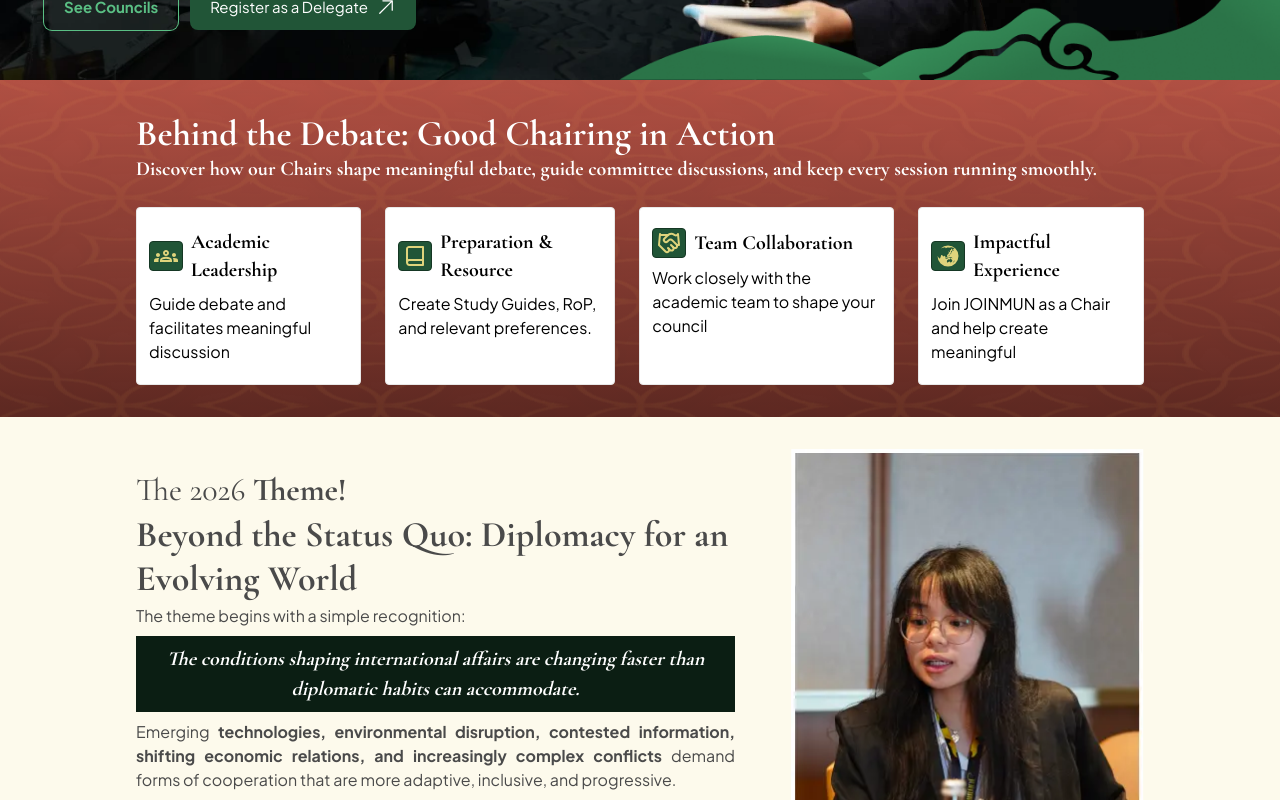
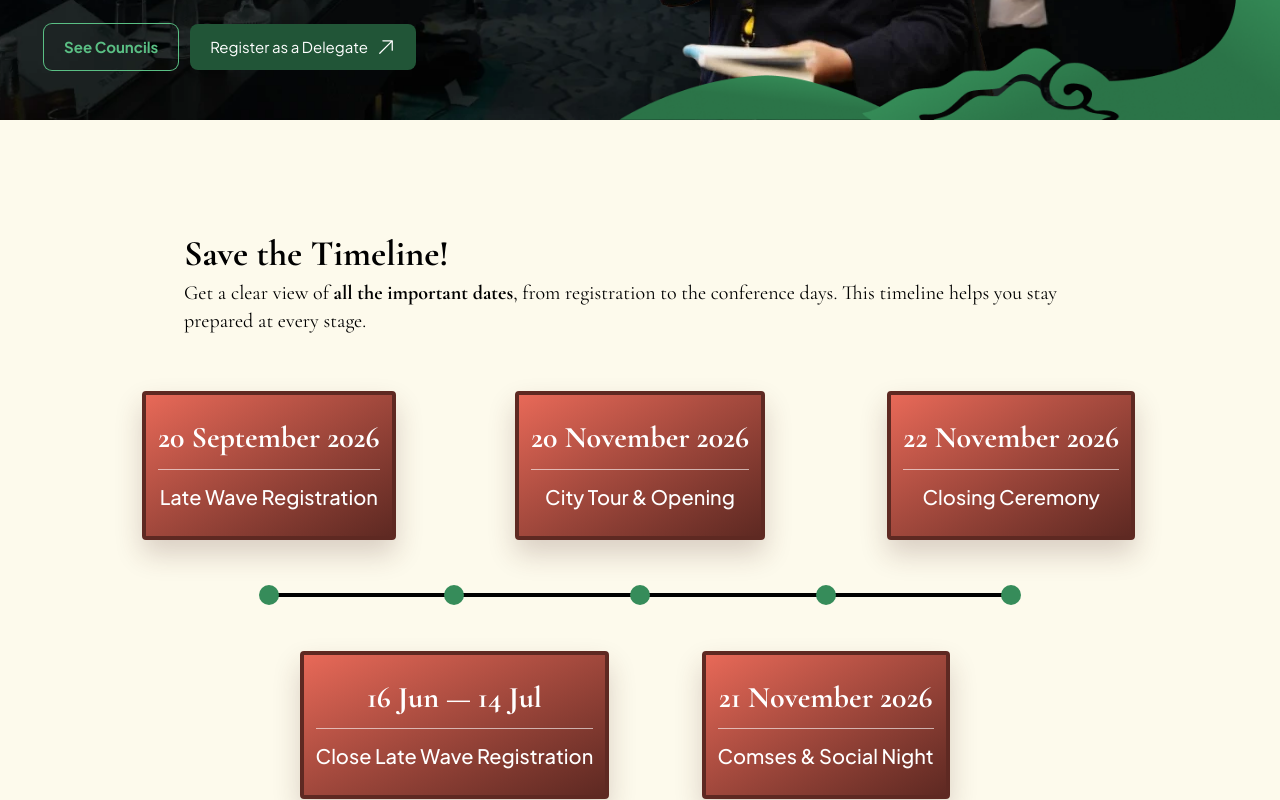
Before and after one commit to itjoinmun/joinmun2026, a Next.js app: page / in a window 1280 px wide. Shown: the part 680-1480 px from the top of the page. Built offline with nearby package versions, Linux system fonts and the light colour scheme.

Commit message:
feat(landing): add timeline component and update hero section layout

```diff
--- a/app/globals.css
+++ b/app/globals.css
@@ -80,7 +80,7 @@
 }
 
 @utility font-h3 {
-  font-family: var(--font-plus-jakarta-sans);
+  font-family: var(--font-cormorant-garamond);
   font-size: 30px;
   font-weight: 700;
   line-height: 1.25;
--- a/app/page.tsx
+++ b/app/page.tsx
@@ -1,4 +1,5 @@
 import Hero from "@/src/modules/landing/hero"
+import Timeline from "@/src/modules/landing/timeline"
 import Chair from "@/src/modules/landing/chair"
 import Theme from "@/src/modules/landing/theme"
 import Award from "@/src/modules/landing/award"
@@ -14,7 +15,7 @@ export default function Home() {
       {/* <Value/> dani */}
       {/* <Council/> ramzi */}
       {/* <Events /> ramzi */}
-      {/* <Timeline /> aya */}
+      <Timeline />
       <Chair />
       <Theme />
       <Award />
--- a/src/modules/landing/hero.tsx
+++ b/src/modules/landing/hero.tsx
@@ -22,7 +22,7 @@ const characterVariants = {
 
 export default function Hero() {
   return (
-    <section className="relative isolate h-[550px] min-h-[550px] max-h-[550px] overflow-hidden text-white sm:h-auto sm:min-h-[760px] sm:max-h-none">
+    <section className="relative isolate h-[550px] min-h-[550px] max-h-[550px] overflow-hidden text-white sm:h-auto sm:min-h-[760px] md:h-screen sm:max-h-none">
       <Image
         src="/landing/hero/hero-background.webp"
         alt="Delegates in a JOINMUN conference session"
@@ -78,7 +78,7 @@ export default function Hero() {
         </motion.div>
       </div>
 
-      <div className="relative z-30 mx-auto flex h-full max-h-[550px] max-w-[1440px] flex-col items-start justify-start px-6 pb-7 sm:h-auto sm:min-h-[760px] md:items-start md:justify-end lg:px-11 lg:pb-12.5 xl:px-11">
+      <div className="relative z-30 mx-auto flex h-full max-h-[550px] max-w-[1440px] flex-col items-start justify-start px-6 pb-7 sm:h-auto md:h-screen md:max-h-screen md:items-start md:justify-end lg:px-11 lg:pb-12.5 xl:px-11">
         <div className="mt-24 w-full max-w-[750px] md:mt-0 md:w-auto">
           <motion.h1
             variants={containerVariants}
--- /dev/null
+++ b/src/modules/landing/timeline.tsx
@@ -0,0 +1,102 @@
+"use client";
+
+import { motion, useInView } from "motion/react";
+import { useRef } from "react";
+import Container from "@/src/components/ui/container";
+
+const TIMELINE = [
+  { date: "20 September 2026", label: "Late Wave Registration" },
+  { date: "16 Jun — 14 Jul", label: "Close Late Wave Registration" },
+  { date: "20 November 2026", label: "City Tour & Opening" },
+  { date: "21 November 2026", label: "Comses & Social Night" },
+  { date: "22 November 2026", label: "Closing Ceremony" },
+];
+
+export default function Timeline() {
+  const section = useRef<HTMLElement>(null);
+  const isVisible = useInView(section, { once: true, amount: 0.35 });
+
+  return (
+    <section ref={section} className="relative overflow-hidden bg-[#fdfaec] px-6 py-20 text-black md:px-12 md:py-28">
+      <div className="pointer-events-none absolute inset-0 z-0 overflow-hidden">
+      </div>
+
+      <Container className="relative z-10 max-w-320 justify-center overflow-visible ">
+        <h2 className="font-h1">Save the Timeline!</h2>
+        <p className="font-h7 font-normal">
+          Get a clear view of <strong>all the important dates</strong>, from registration to the conference days. This timeline helps you stay prepared at every stage.
+        </p>
+
+        <div className="relative mt-16 md:mt-20">
+          <div className="absolute top-1/2 right-[10%] left-[10%] z-0 hidden h-1 -translate-y-1/2 overflow-hidden rounded-full bg-black/15 md:block">
+            <motion.div
+              className="h-full origin-left rounded-full bg-black shadow-[0_0_12px_rgba(90,191,132,0.7)]"
+              initial={{ scaleX: 0 }}
+              animate={{ scaleX: isVisible ? 1 : 0 }}
+              transition={{ duration: 1.8, ease: "easeInOut" }}
+            />
+          </div>
+
+          <div className="absolute top-0 bottom-0 left-3 z-0 w-1 overflow-hidden rounded-full bg-black/15 md:hidden">
+            <motion.div
+              className="h-full origin-top rounded-full bg-black shadow-[0_0_12px_rgba(90,191,132,0.7)]"
+              initial={{ scaleY: 0 }}
+              animate={{ scaleY: isVisible ? 1 : 0 }}
+              transition={{ duration: 1.8, ease: "easeInOut" }}
+            />
+          </div>
+
+          <div className="grid gap-10 md:grid-cols-5 md:gap-4 md:py-8">
+            {TIMELINE.map((timeline, index) => (
+              <TimelineCard
+                key={timeline.date}
+                timeline={timeline}
+                index={index}
+                isVisible={isVisible}
+              />
+            ))}
+          </div>
+        </div>
+      </Container>
+    </section>
+  );
+}
+
+function TimelineCard({
+  timeline,
+  index,
+  isVisible,
+}: {
+  timeline: (typeof TIMELINE)[number];
+  index: number;
+  isVisible: boolean;
+}) {
+  const delay = 0.35 + index * 0.3;
+
+  return (
+    <div className={`relative flex min-h-28 items-center pl-10 md:min-h-72 md:items-center md:justify-center md:pl-0 ${index % 2 === 0 ? "md:items-start" : "md:items-end"}`}>
+      <motion.span
+        className="absolute left-1 top-1/2 z-10 h-5 w-5 -translate-y-1/2 rounded-full md:top-1/2 md:left-1/2 md:-translate-x-1/2"
+        initial={{ opacity: 0.35, scale: 0.8 }}
+        animate={{ opacity: isVisible ? 1 : 0.35, scale: isVisible ? 1 : 0.8 }}
+        transition={{ delay, duration: 0.45, ease: "easeOut" }}
+      >
+        <motion.span
+          className="absolute inset-0 rounded-full bg-primary-200"
+          animate={{ opacity: isVisible ? 1 : 0 }}
+          transition={{ delay, duration: 0.3 }}
+        />
+      </motion.span>
+      <motion.article
+        className={`w-fit rounded-sm border-4 border-[#5E2922] bg-linear-to-br from-[#E86958] to-[#5E2922] px-3 py-6 text-center text-white shadow-[0_14px_28px_rgba(75,33,28,0.2)] backdrop-blur-sm md:absolute ${index % 2 === 0 ? "md:-top-15" : "md:-bottom-15"}`}
+        initial={{ opacity: 0, y: index % 2 === 0 ? 30 : -30, scale: 0.9 }}
+        animate={{ opacity: isVisible ? 1 : 0, y: isVisible ? 0 : index % 2 === 0 ? 30 : -30, scale: isVisible ? 1 : 0.9 }}
+        transition={{ delay, duration: 0.65, ease: [0.22, 1, 0.36, 1] }}
+      >
+        <h3 className="font-h3 whitespace-nowrap">{timeline.date}</h3>
+        <div className="my-3 h-px bg-white/60" />
+        <p className="font-b1 whitespace-nowrap">{timeline.label}</p>
+      </motion.article>
+    </div>
+  );
+}
```
